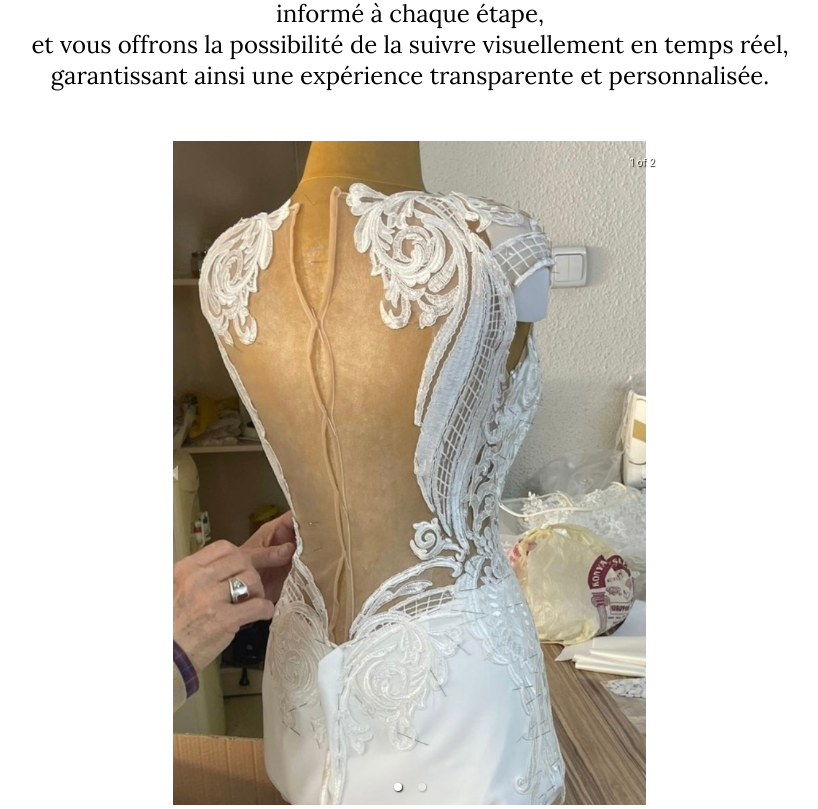
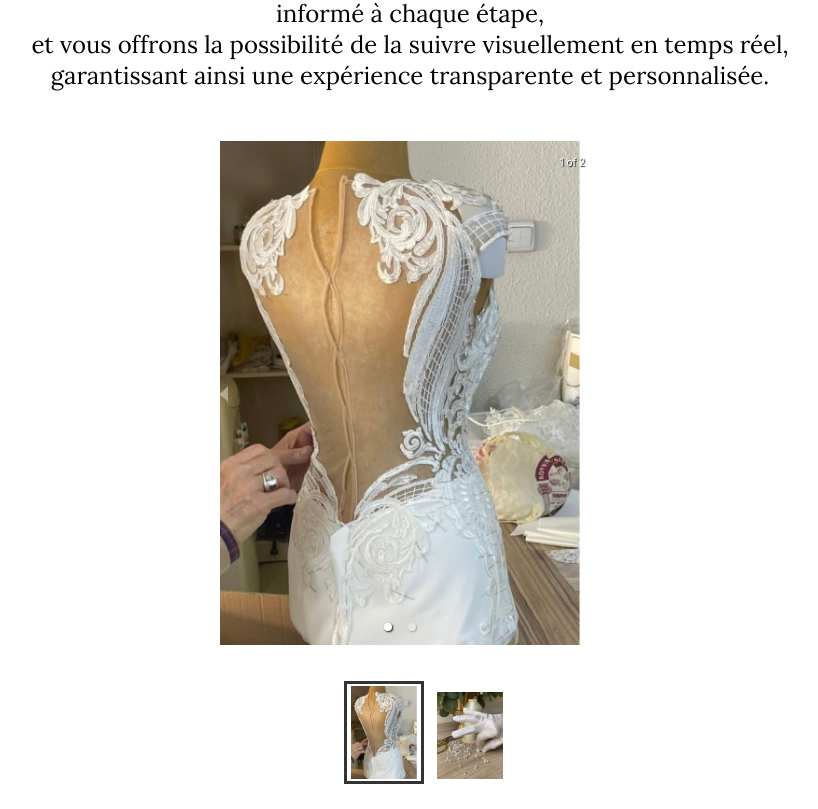
Before and after one commit to TrCrDev/manica-site, a React (Create React App) app: page / in a window 1280 px wide. Shown: the part 5711-6520 px from the top of the page, without its empty margins (230-1048 px from the left). Built offline with nearby package versions, Linux system fonts and the light colour scheme.

Commit message:
changed slider size

```diff
--- a/src/App.css
+++ b/src/App.css
@@ -233,6 +233,13 @@
 
 .my-carousel {
   max-width: 95%;
+  width: 400px;
+  margin: 0 auto;
+}
+
+
+.carousel {
+  max-width: 95%;
   width: 500px;
   margin: 0 auto;
 }
--- a/src/App.js
+++ b/src/App.js
@@ -149,7 +149,7 @@ function App() {
         </div>
 
 
-
+<div className="carousel">
         <Carousel
         showArrows={true}
         autoPlay={true}
@@ -161,7 +161,7 @@ function App() {
         <div>
           <img src="5.png" alt="" className="centered-image" />
         </div>
-      </Carousel>
+      </Carousel></div>
 
 
       </div>
```
